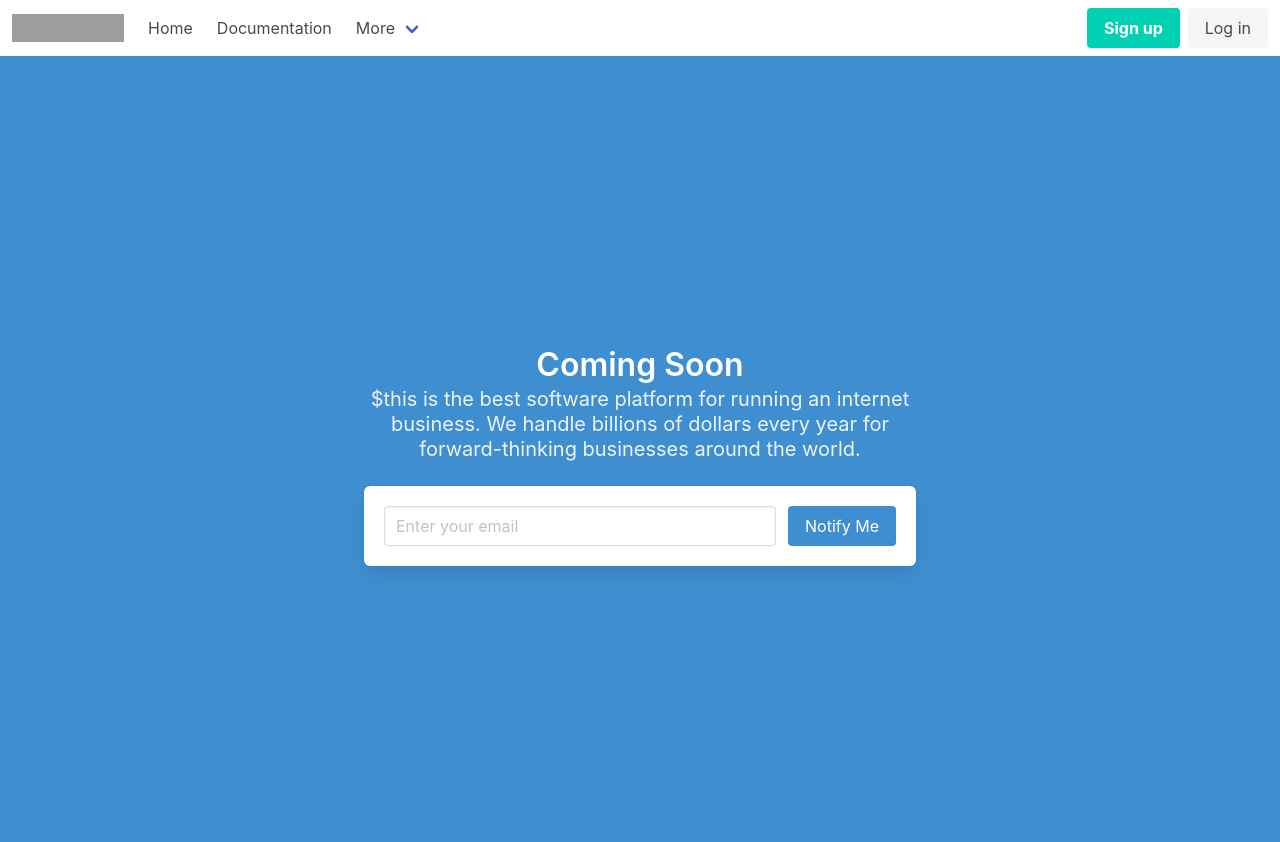
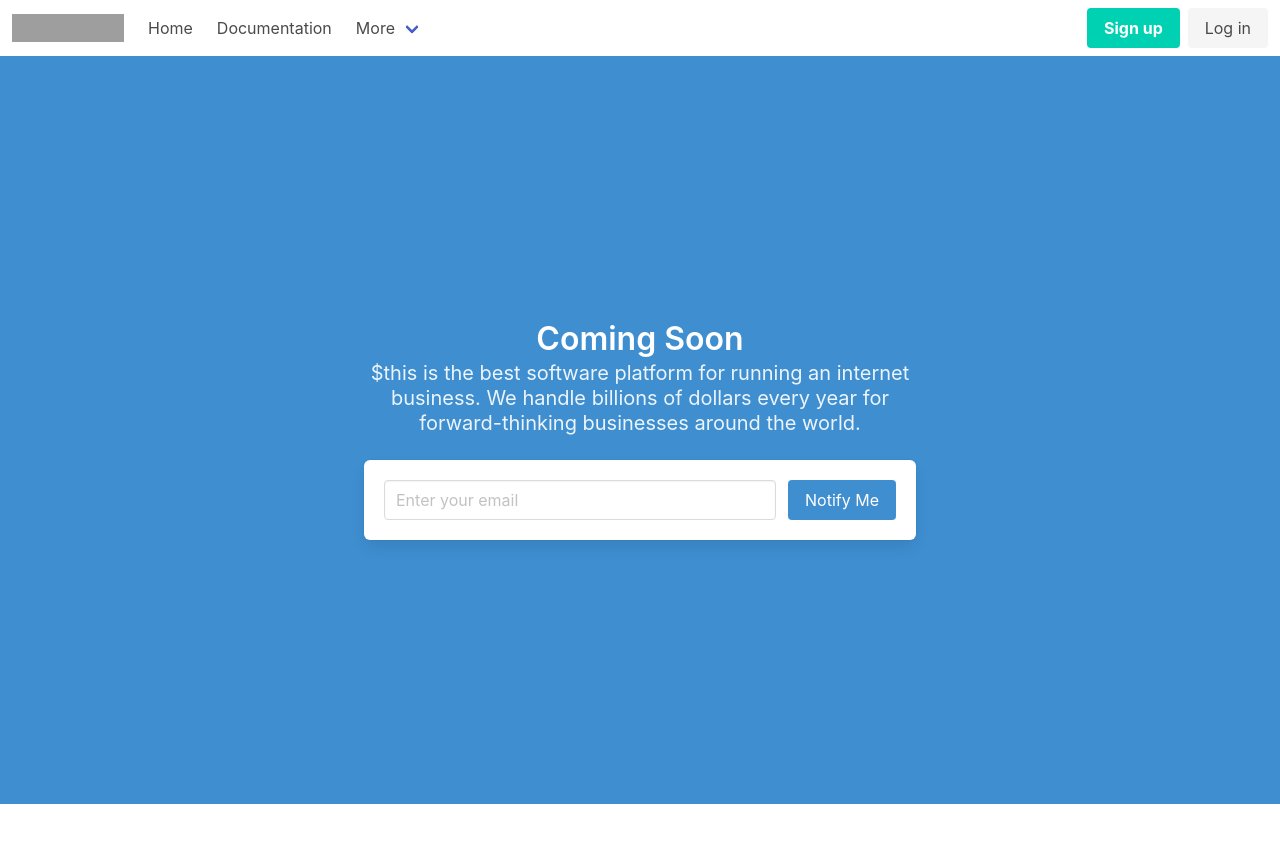
Before and after one commit to Security4All-Home/Frontend-User, a Vue app: page /#/ in a window 1280 px wide. Shown: the top 842 px of the page. After the commit the page ends 804 px from the top, so only its background shows below. Built offline with nearby package versions, Linux system fonts and the light colour scheme; grey boxes are pictures that could not be loaded.

Commit message:
Favicon, title

```diff
--- a/public/index.html
+++ b/public/index.html
@@ -5,7 +5,7 @@
     <meta http-equiv="X-UA-Compatible" content="IE=edge">
     <meta name="viewport" content="width=device-width,initial-scale=1.0">
     <link rel="icon" href="<%= BASE_URL %>favicon.ico">
-    <title>client</title>
+    <title>Security4All</title>
   </head>
   <body>
     <noscript>
--- a/src/views/Home.vue
+++ b/src/views/Home.vue
@@ -1,5 +1,5 @@
 <template>
-  <section class="hero is-info is-fullheight">
+  <section class="hero is-info is-fullheight-with-navbar">
     <div class="hero-body">
                 <div class="container has-text-centered">
                     <div class="column is-6 is-offset-3">
@@ -35,3 +35,6 @@ export default {
   name: "home",
 };
 </script>
+
+<style>
+</style>
```
Also changed, not shown: 1 other file (tests, documents, lock files or other folders).
